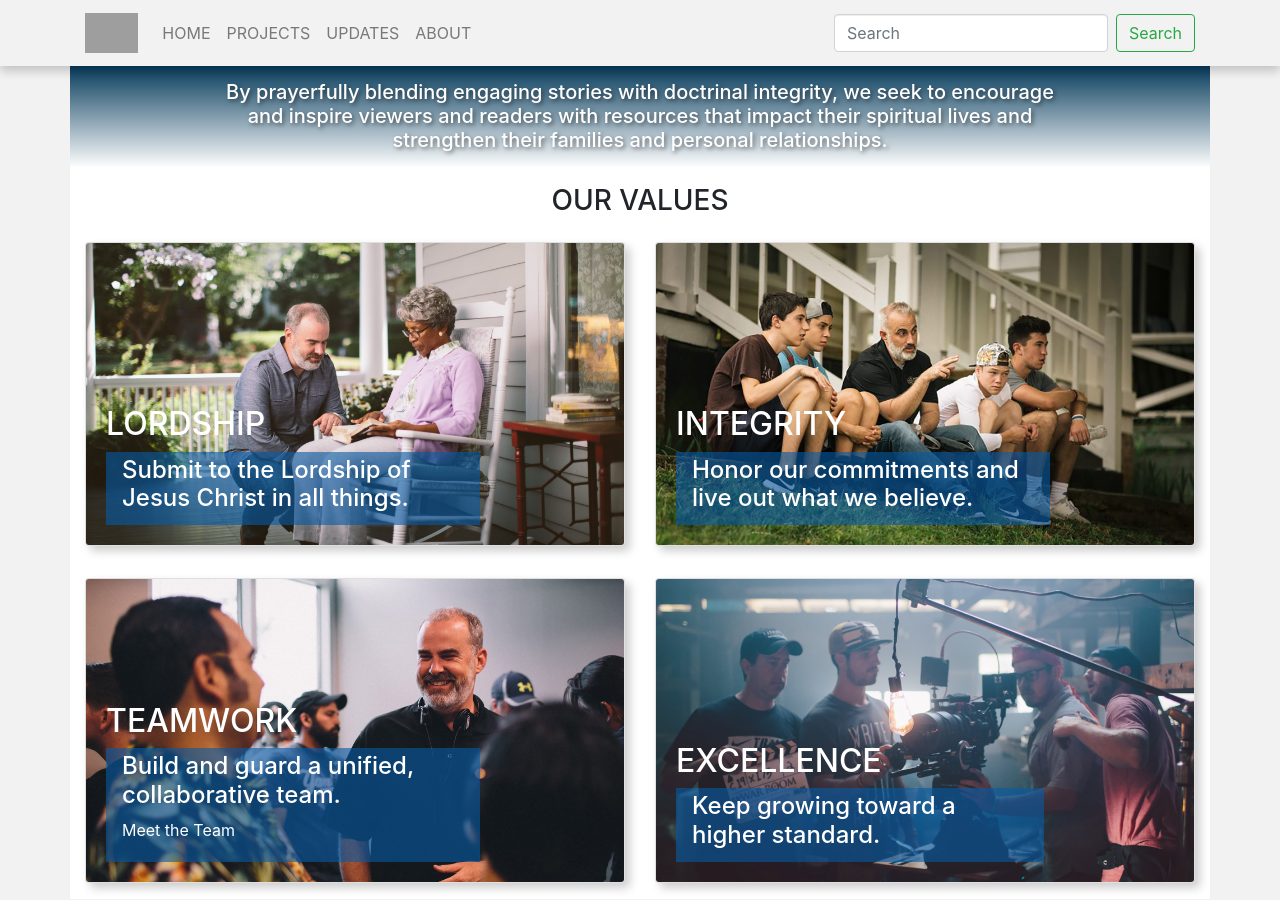
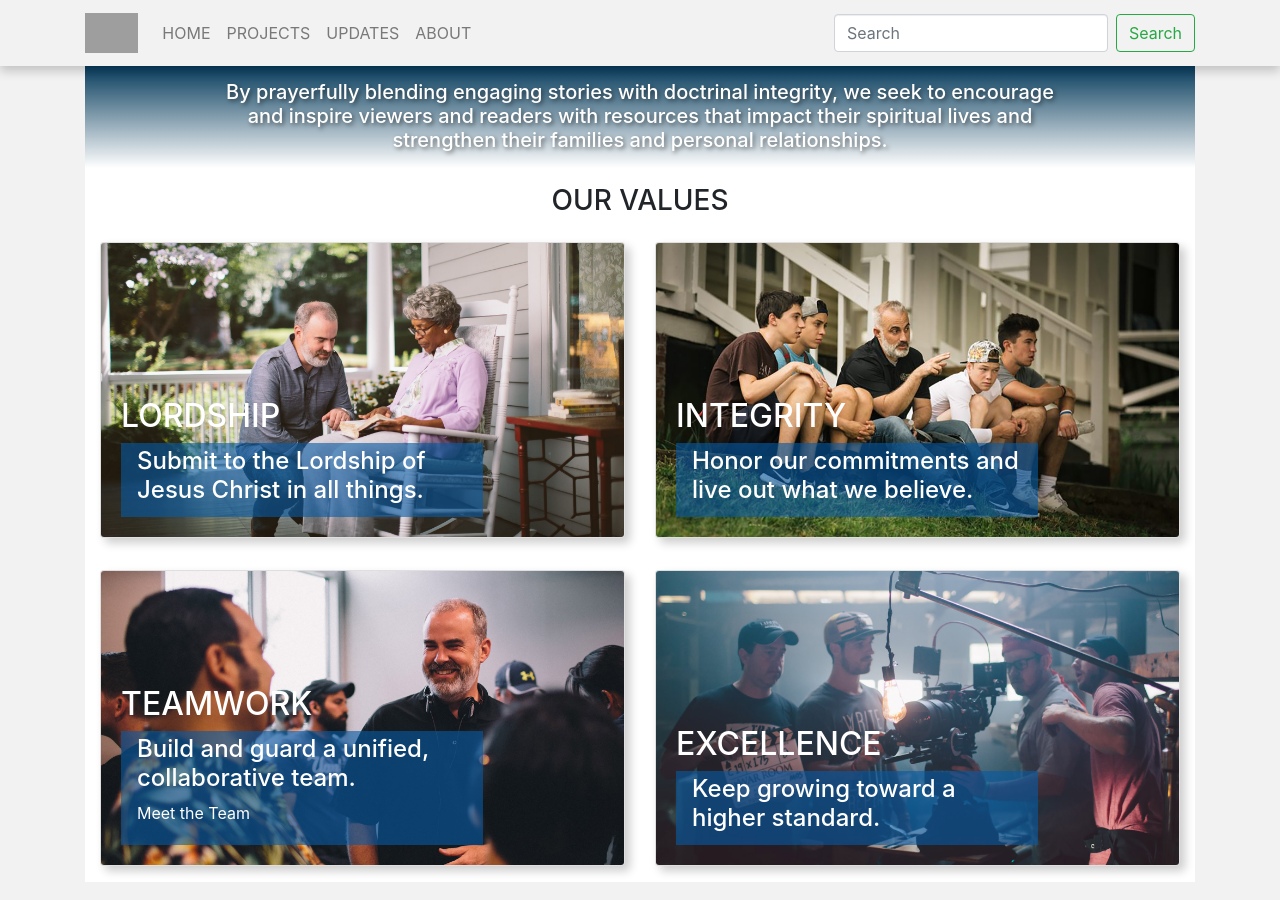
Before and after one commit to Markindra/TestSite, a Jekyll site: the page built from about.md, in a window 1280 px wide and 900 px high. Built offline with Jekyll 4.4.1, drawn with Linux system fonts in a browser that asks for light colours; nearby versions of some CDN libraries; grey boxes are pictures that could not be loaded.

Commit message:
master container padding change

```diff
--- a/_layouts/default.html
+++ b/_layouts/default.html
@@ -9,7 +9,7 @@
     <title>{{ page.title }}</title>
   </head>
   <body>
-    <div class="container px-0 master">
+    <div class="container master">
     {% include navigation.html %}
 
 
```
